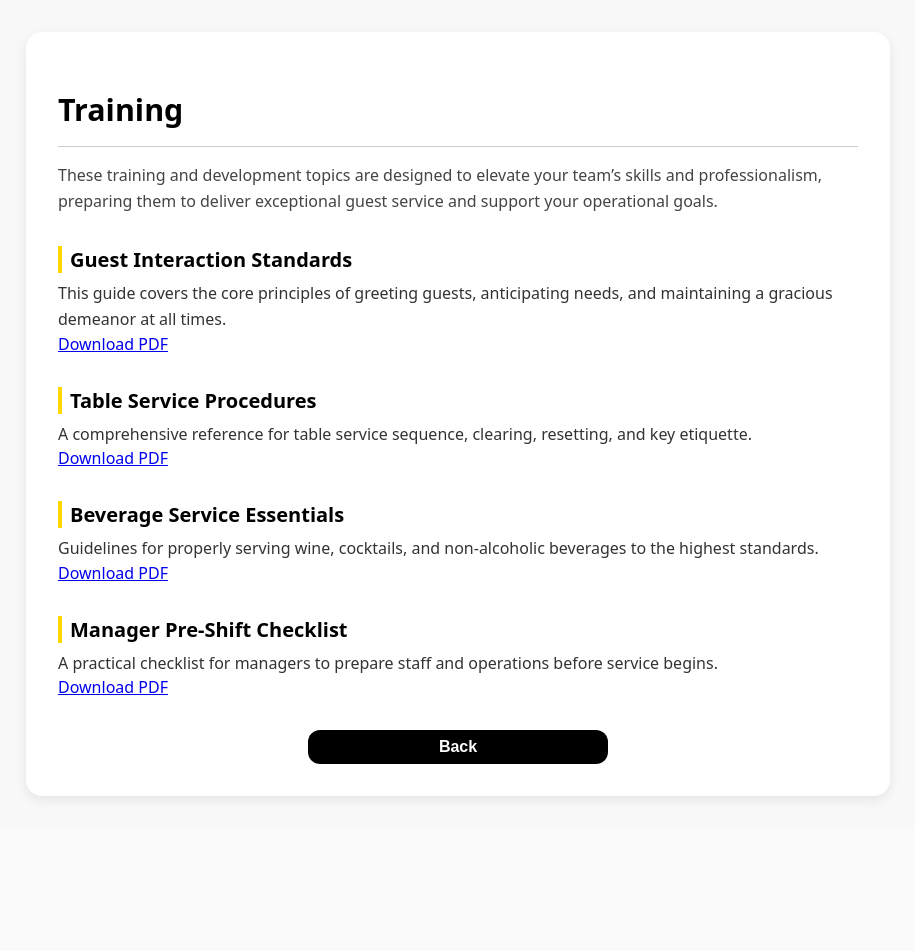
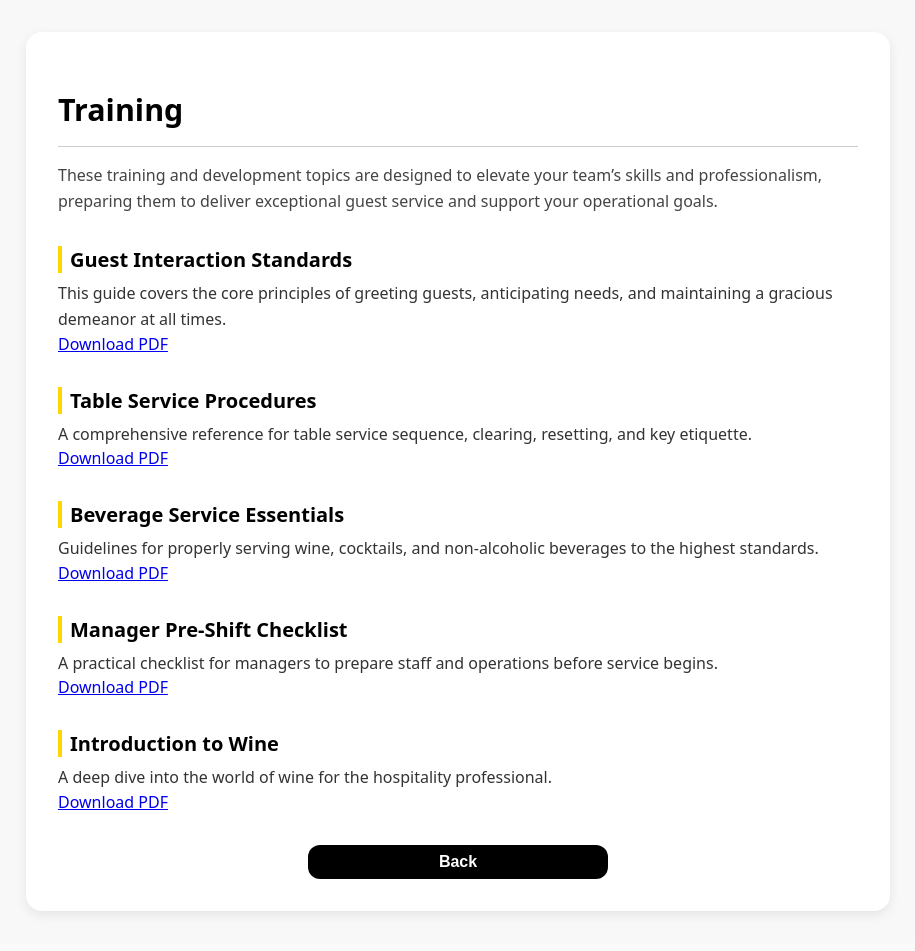
Before and after one commit to Dereks-Projects/restaurant-service-standards, a React (Vite) app: page /resources/training in a window 1280 px wide. Shown: the whole page, without its empty margins (182-1097 px from the left). Before the commit the page ends 836 px from the top, so only its background shows below. Built offline with nearby package versions, Linux system fonts and the light colour scheme.

Commit message:
new training on wine

```diff
--- a/src/pages/ResourcesTrainingPage.jsx
+++ b/src/pages/ResourcesTrainingPage.jsx
@@ -59,6 +59,17 @@ function ResourcesTrainingPage() {
           </a>
         </div>
 
+        {/* Section 5 */}
+        <div className="intro-section">
+          <h3 className="intro-section-title">Introduction to Wine</h3>
+          <p className="intro-section-text">
+            A deep dive into the world of wine for the hospitality professional.
+          </p>
+          <a href="/training/intro-wine.pdf" target="_blank" rel="noopener noreferrer">
+            Download PDF
+          </a>
+        </div>
+
         {/* Back Button */}
         <button className="intro-back-button" onClick={() => window.history.back()}>
           Back
```
Also changed, not shown: 1 other file (tests, documents, lock files or other folders).
